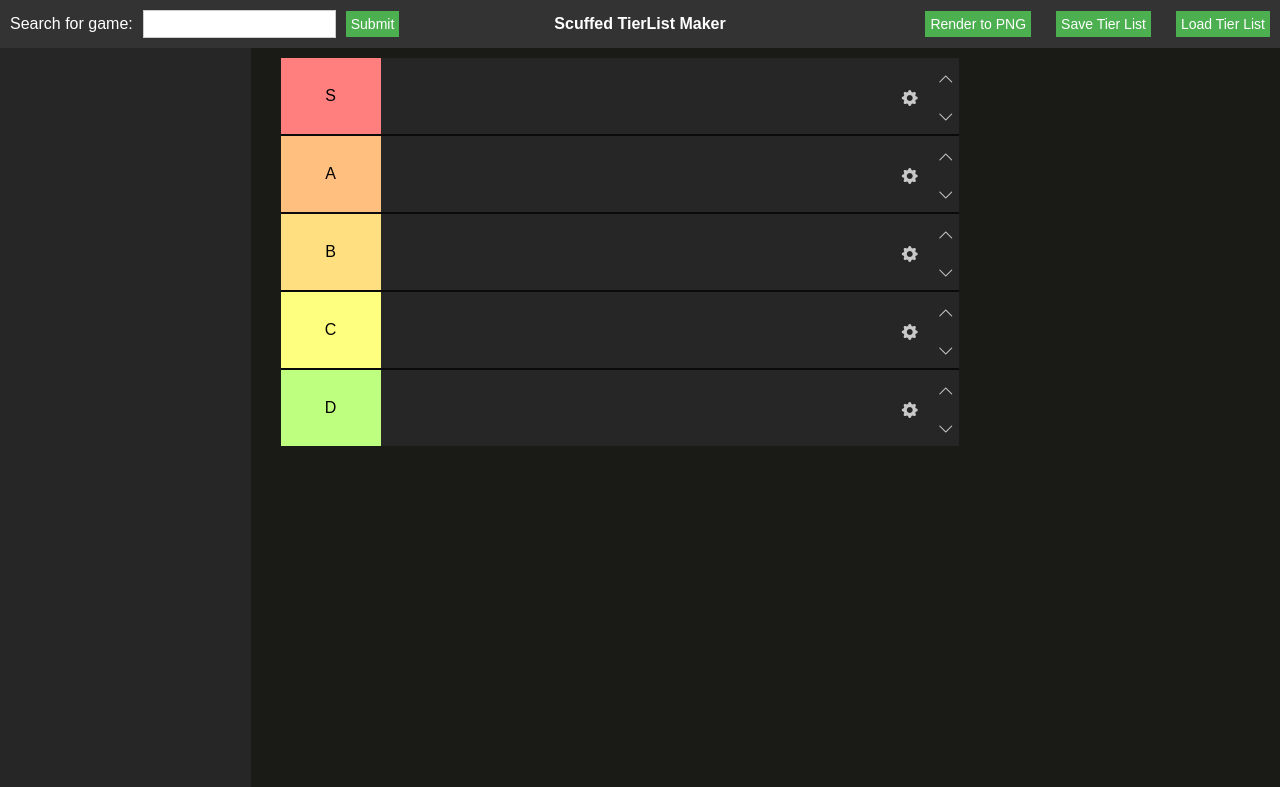
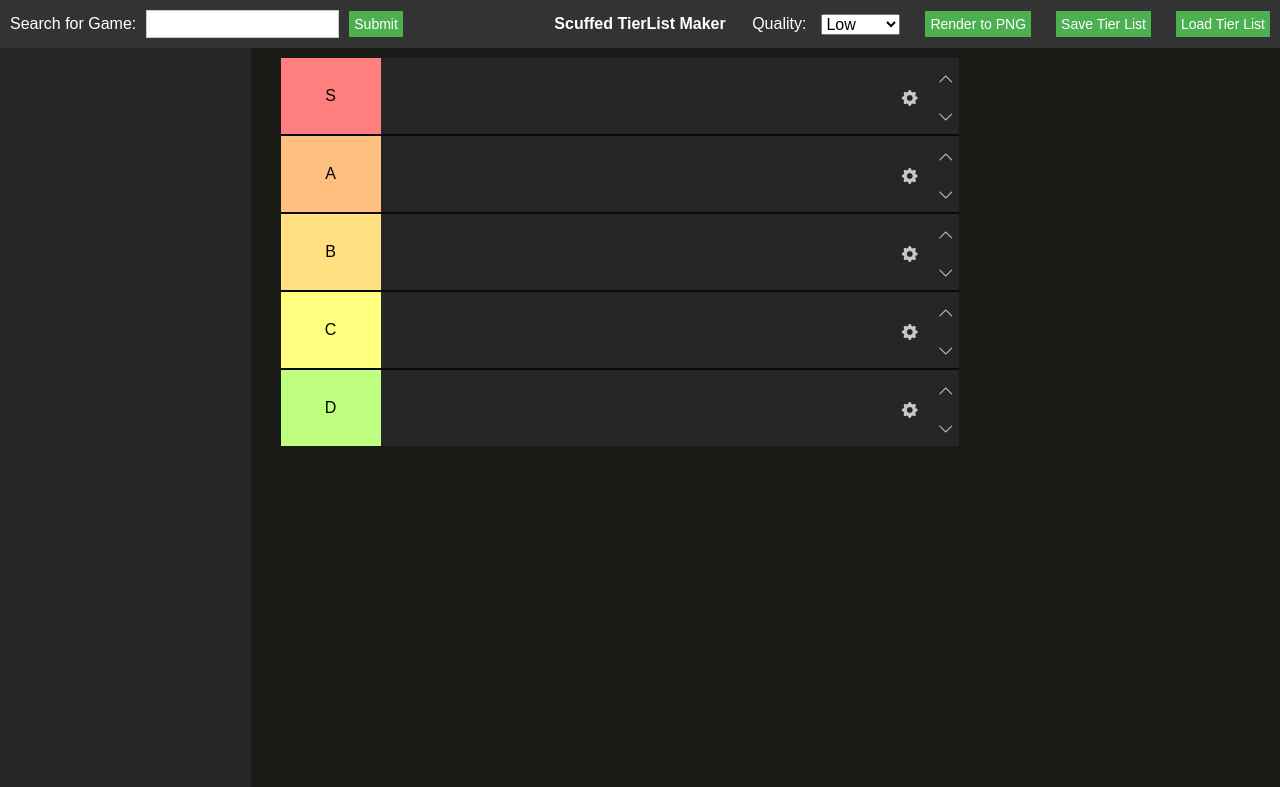
Before and after one commit to graya4/SGDBTierList, a Flask app: page / in a window 1280 px wide. Shown: the top 787 px of the page. Run offline with Flask 3, Linux system fonts and the light colour scheme.

Commit message:
quality settings added

```diff
--- a/static/main.js
+++ b/static/main.js
@@ -294,10 +294,11 @@ document.getElementById('saveAsPngButton').addEventListener('click', () => {
   // Append the temporary container to the body (hidden from view)
   document.body.appendChild(tempContainer);
 
+  const scale = parseFloat(document.getElementById("quality").value);
   // Wait for images to load before capturing
   html2canvas(tempContainer, {
     useCORS: true,
-    scale: 2 // Adjust scale as needed (2 for 2x, 3 for 3x, etc.)
+    scale: scale // Adjust scale as needed (2 for 2x, 3 for 3x, etc.)
   }).then((canvas) => {
     // Convert the canvas to a PNG data URL
     const dataURL = canvas.toDataURL('image/png');
--- a/templates/index.html
+++ b/templates/index.html
@@ -71,7 +71,7 @@
   <body>
     <nav class="navbar">
       <form id="inputForm" class="input-form">
-        <label for="input_data">Search for game:</label>
+        <label for="input_data">Search for Game:</label>
         <input type="text" id="input_data" name="input_data" required>
         <button type="submit">Submit</button>
         <p id="response"></p>
@@ -80,6 +80,12 @@
         <h1 class="navbar-title">Scuffed TierList Maker</h1>
       </div>
       <div class="navbar-buttons right-align">
+        <label for="quality">Quality:</label>
+        <select name="quality" id="quality">
+          <option value="2">Low</option>
+          <option value="3">Medium</option>
+          <option value="4">High</option>
+        </select>
         <button id="saveAsPngButton">Render to PNG</button>
         <button id="saveButton" >Save Tier List</button>
         <!-- Load button styled as a button -->
```
Also changed, not shown: app.py (+0 -8 lines).
